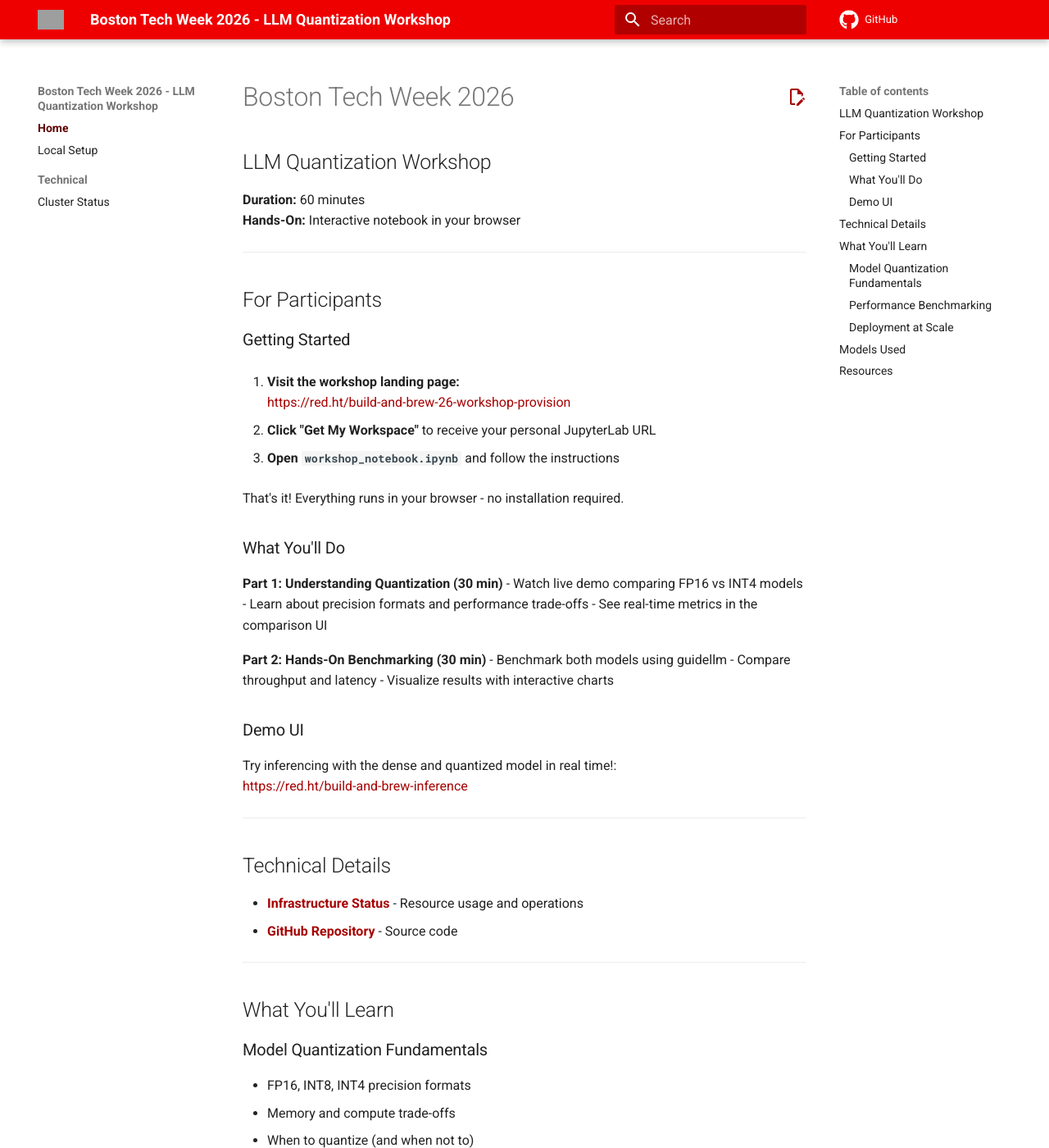
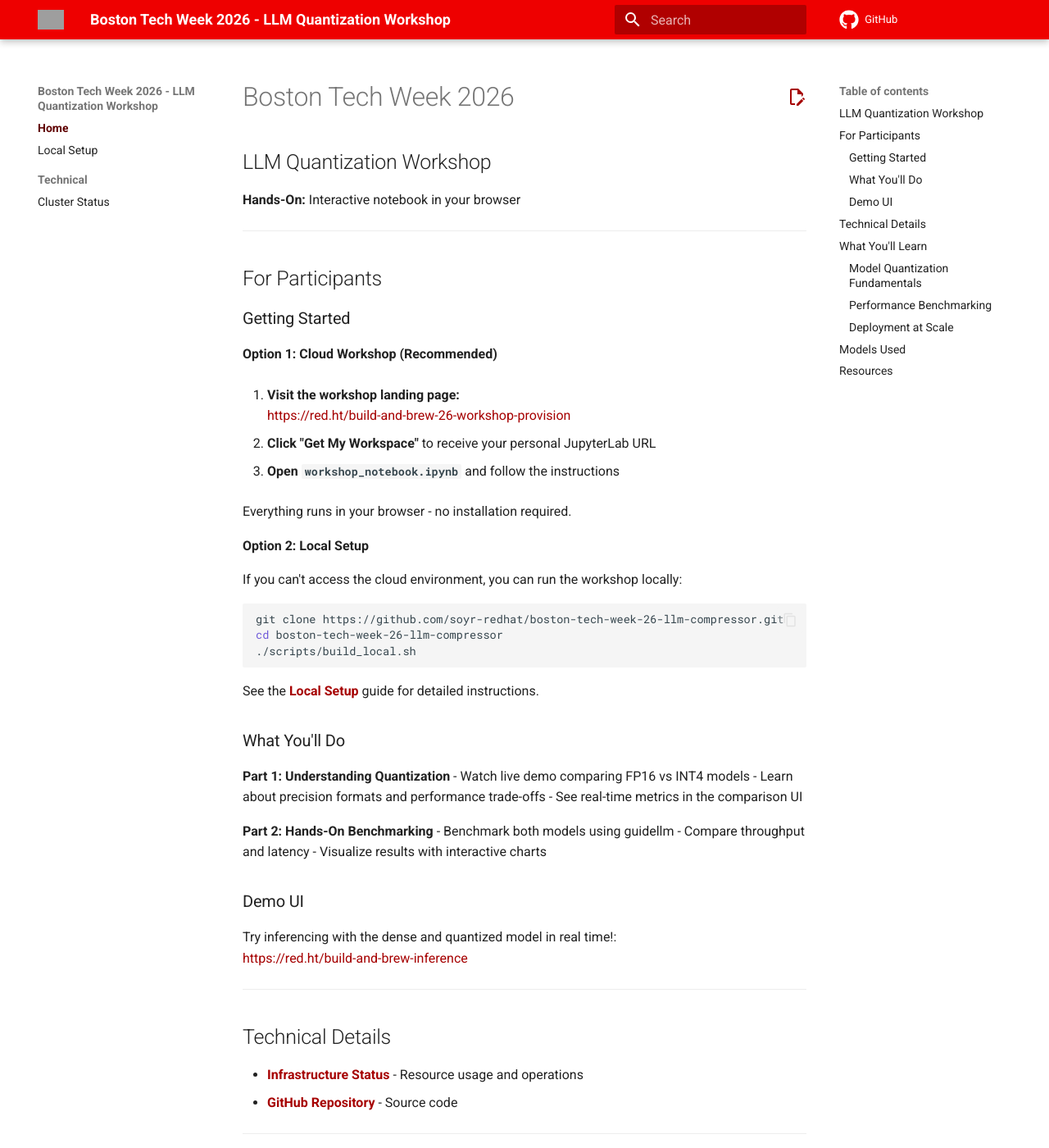
Before and after one commit to soyr-redhat/boston-tech-week-26-llm-compressor, an MkDocs documentation site: the page built from docs/index.md, in a window 1280 px wide and 1400 px high. Shown: the whole window at 82% size. Built offline with MkDocs 1.6.1 and Material for MkDocs 9.7.7, drawn with Linux system fonts in a browser that asks for light colours; comment, search, counter and statistics services are not loaded; grey boxes are pictures that could not be loaded.

Commit message:
update docs to remove specific times

````diff
--- a/docs/index.md
+++ b/docs/index.md
@@ -1,7 +1,6 @@
 # Boston Tech Week 2026
 ## LLM Quantization Workshop
 
-**Duration:** 60 minutes
 **Hands-On:** Interactive notebook in your browser
 
 ---
@@ -10,6 +9,8 @@
 
 ### Getting Started
 
+**Option 1: Cloud Workshop (Recommended)**
+
 1. **Visit the workshop landing page:**
    <a href="https://red.ht/build-and-brew-26-workshop-provision" target="_blank">https://red.ht/build-and-brew-26-workshop-provision</a>
 
@@ -17,16 +18,28 @@
 
 3. **Open `workshop_notebook.ipynb`** and follow the instructions
 
-That's it! Everything runs in your browser - no installation required.
+Everything runs in your browser - no installation required.
+
+**Option 2: Local Setup**
+
+If you can't access the cloud environment, you can run the workshop locally:
+
+```bash
+git clone https://github.com/soyr-redhat/boston-tech-week-26-llm-compressor.git
+cd boston-tech-week-26-llm-compressor
+./scripts/build_local.sh
+```
+
+See the **[Local Setup](local-setup.md)** guide for detailed instructions.
 
 ### What You'll Do
 
-**Part 1: Understanding Quantization (30 min)**
+**Part 1: Understanding Quantization**
 - Watch live demo comparing FP16 vs INT4 models
 - Learn about precision formats and performance trade-offs
 - See real-time metrics in the comparison UI
 
-**Part 2: Hands-On Benchmarking (30 min)**
+**Part 2: Hands-On Benchmarking**
 - Benchmark both models using guidellm
 - Compare throughput and latency
 - Visualize results with interactive charts
````
